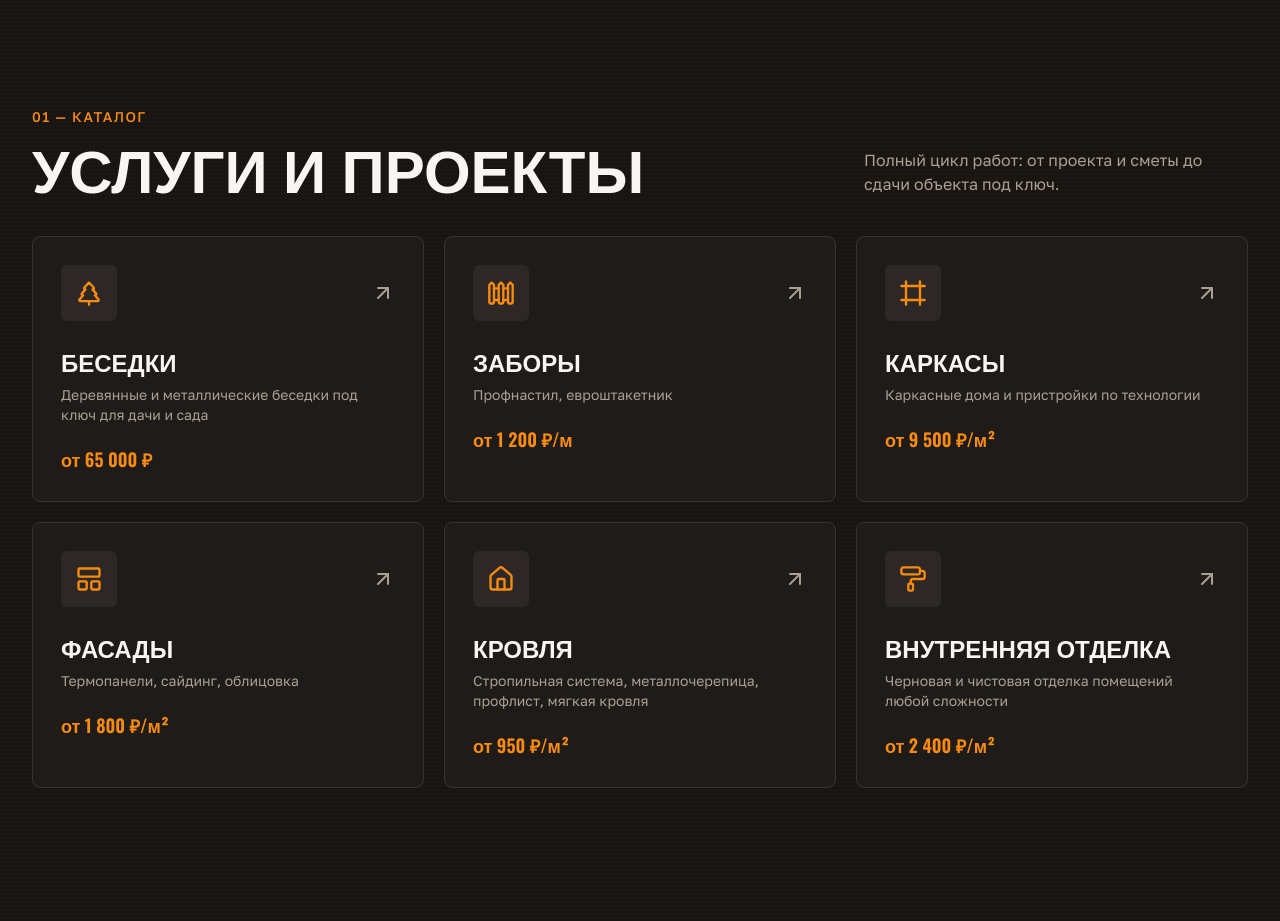
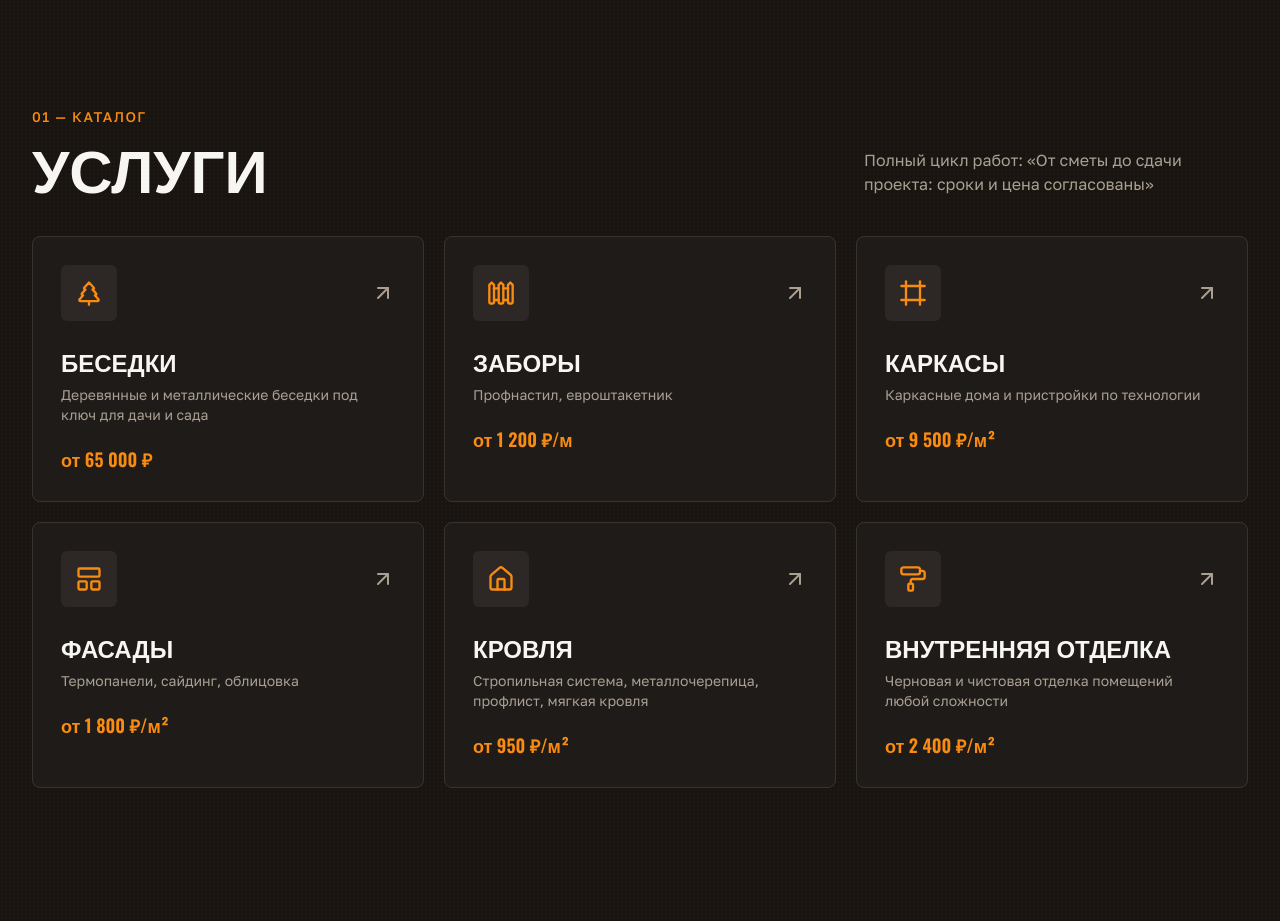
Before and after one commit to pr-poehali-dev/nizhny-construction-services, a React (Vite) app: page / in a window 1280 px wide. Shown: the part 1080-2001 px from the top of the page. Built offline with nearby package versions, Linux system fonts and the light colour scheme.

Commit message:
fix: услуги каталога и описание

```diff
--- a/src/pages/Index.tsx
+++ b/src/pages/Index.tsx
@@ -143,9 +143,9 @@ export default function Index() {
         <div className="flex items-end justify-between mb-10 flex-wrap gap-4">
           <div>
             <span className="text-primary uppercase tracking-widest text-sm font-medium">01 — Каталог</span>
-            <h2 className="font-display font-bold uppercase text-4xl sm:text-6xl mt-2">Услуги и проекты</h2>
+            <h2 className="font-display font-bold uppercase text-4xl sm:text-6xl mt-2">Услуги</h2>
           </div>
-          <p className="text-muted-foreground max-w-sm">Полный цикл работ: от проекта и сметы до сдачи объекта под ключ.</p>
+          <p className="text-muted-foreground max-w-sm">Полный цикл работ: «От сметы до сдачи проекта: сроки и цена согласованы»</p>
         </div>
         <div className="grid sm:grid-cols-2 lg:grid-cols-3 gap-5">
           {SERVICES.map((s) => (
```
